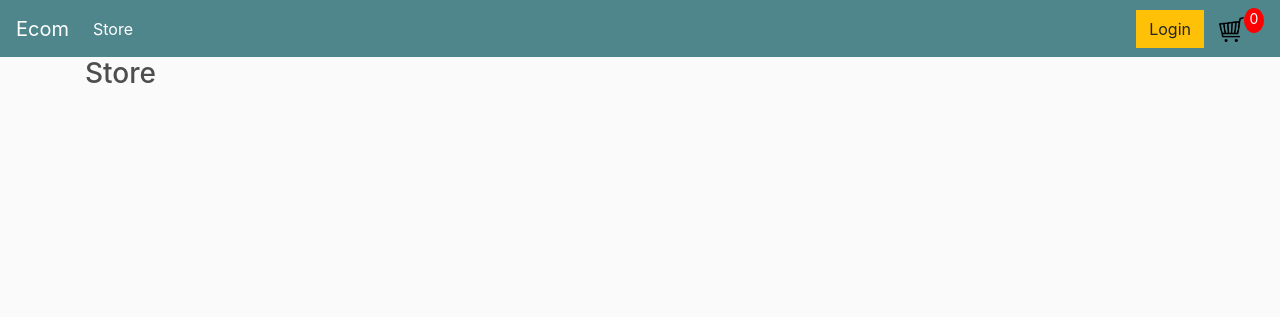
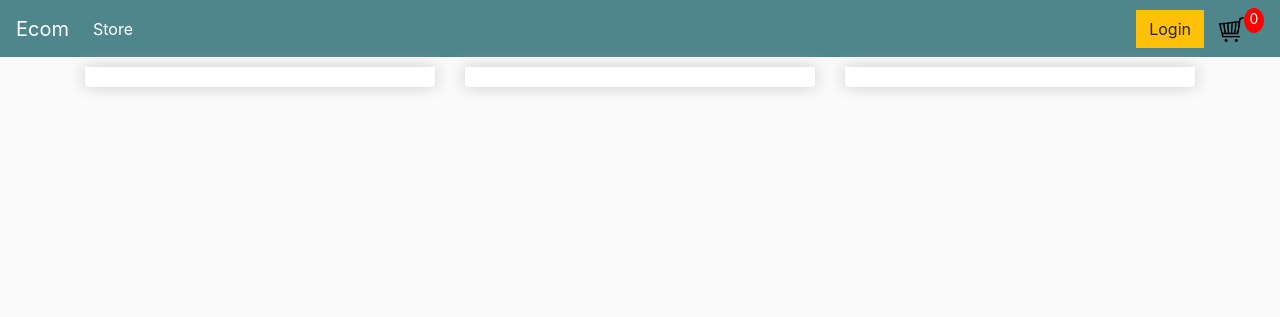
Before and after one commit to alexangria1992/E-Commerce, a Django app: page / in a window 1280 px wide. Shown: the top 317 px of the page. Run offline with Django 3.2, Linux system fonts and the light colour scheme; some libraries are stand-ins or nearby versions.

Commit message:
Created 3 columns in Store.html

```diff
--- a/ecommerce/store/templates/store/store.html
+++ b/ecommerce/store/templates/store/store.html
@@ -1,3 +1,21 @@
 {% extends 'store/main.html'%} {% load static%} {%block content%}
-<h3>Store</h3>
+<div class="row">
+    <div class="col-lg-4">
+        <div class="box-element product">
+
+        </div>
+    </div>
+
+    <div class="col-lg-4">
+        <div class="box-element product">
+
+        </div>
+    </div>
+
+    <div class="col-lg-4">
+        <div class="box-element product">
+
+        </div>
+    </div>
+</div>
 {%endblock content%}
```
Also changed, not shown: ecommerce/static/images/placeholder.png (added), 1 other file.
